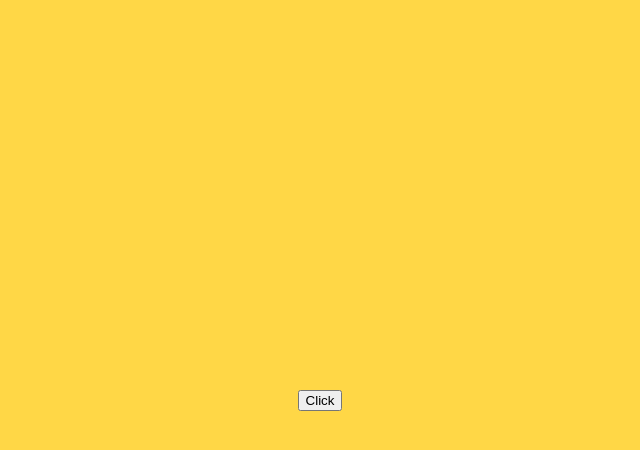
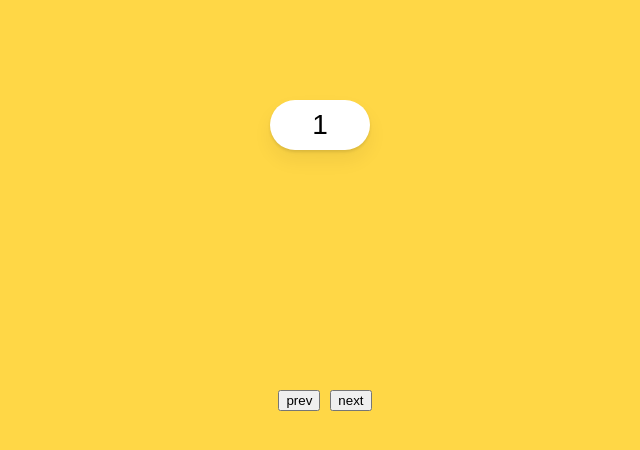
Before and after one commit to wlarkspur/react-master-wlarkspur-4, a React (Create React App) app: page / in a window 1280 px wide. Shown: the top 450 px of the page, without its empty margins (320-960 px from the left). Built offline with nearby package versions, Linux system fonts and the light colour scheme.

Commit message:
slider testing

```diff
--- a/src/App.tsx
+++ b/src/App.tsx
@@ -9,50 +9,78 @@ const Wrapper = styled(motion.div)`
   justify-content: center;
   align-items: center;
   background-color: rgb(255, 215, 70);
+  flex-direction: column;
 `;
 
 const Box = styled(motion.div)`
-  width: 400px;
-  height: 200px;
+  width: 100px;
+  height: 50px;
   background-color: rgba(255, 255, 255, 1);
   border-radius: 40px;
+  display: flex;
   position: absolute;
   top: 100px;
+  justify-content: center;
+  align-items: center;
+  font-size: 28px;
   box-shadow: 0 2px 3px rgba(0, 0, 0, 0.1), 0 10px 20px rgba(0, 0, 0, 0.06);
 `;
 
-const boxVariants = {
-  initial: {
+const PrevButton = styled.button`
+  margin: 0 10px;
+`;
+
+const box = {
+  entry: (isBack: boolean) => ({
+    x: isBack ? -200 : 200,
     opacity: 0,
     scale: 0,
-  },
-  visible: {
+  }),
+  center: {
+    x: 0,
     opacity: 1,
     scale: 1,
-    rotateZ: 360,
+    transition: {
+      duration: 0.3,
+    },
   },
-  leaving: {
+  exit: (isBack: boolean) => ({
+    x: isBack ? 200 : -200,
     opacity: 0,
     scale: 0,
-  },
+    transition: { duration: 0.3 },
+  }),
 };
 
 function App() {
-  const [showing, setShowing] = useState(false);
-  const toggleShowing = () => setShowing((prev) => !prev);
+  const [visible, setVisible] = useState(1);
+  const [back, setBack] = useState(false);
+  const nextPlease = () => {
+    setBack(false);
+    setVisible((prev) => (prev === 10 ? 10 : prev + 1));
+  };
+  const prevPlease = () => {
+    setBack(true);
+    setVisible((prev) => (prev === 1 ? 1 : prev - 1));
+  };
   return (
     <Wrapper>
-      <button onClick={toggleShowing}>Click</button>
-      <AnimatePresence>
-        {showing ? (
-          <Box
-            variants={boxVariants}
-            initial="initial"
-            animate="visible"
-            exit="leaving"
-          />
-        ) : null}
+      <AnimatePresence mode="wait" custom={back}>
+        <Box
+          custom={back}
+          variants={box}
+          initial="entry"
+          animate="center"
+          exit="exit"
+          key={visible}
+        >
+          {visible}
+        </Box>
       </AnimatePresence>
+      <div style={{ display: "flex" }}>
+        <PrevButton onClick={prevPlease}>prev</PrevButton>
+        <button onClick={nextPlease}>next</button>
+      </div>
     </Wrapper>
   );
 }
```
